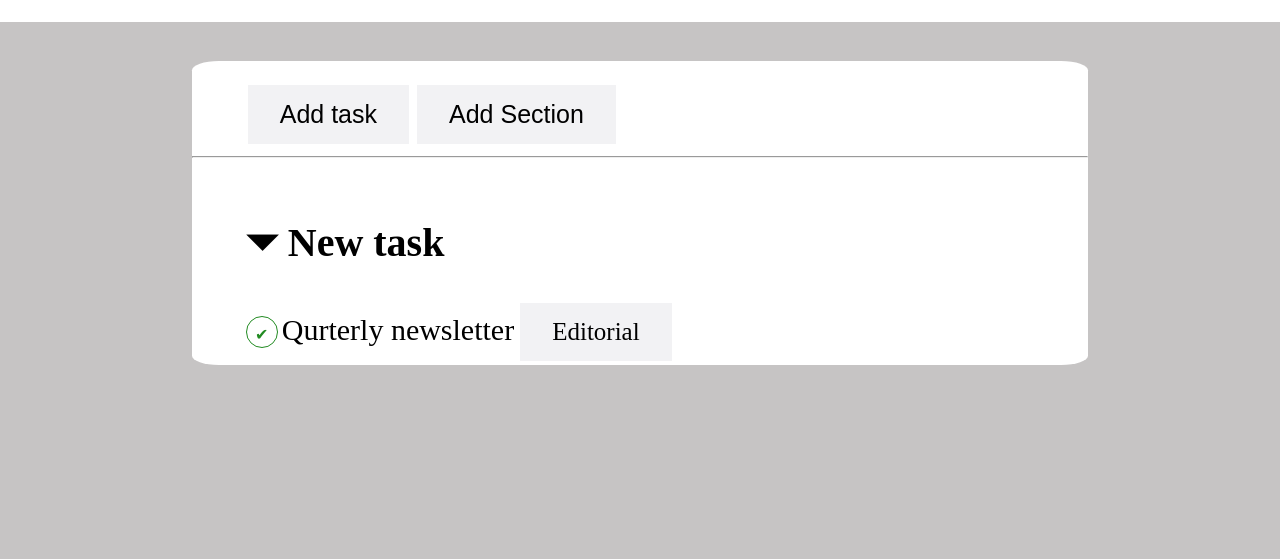
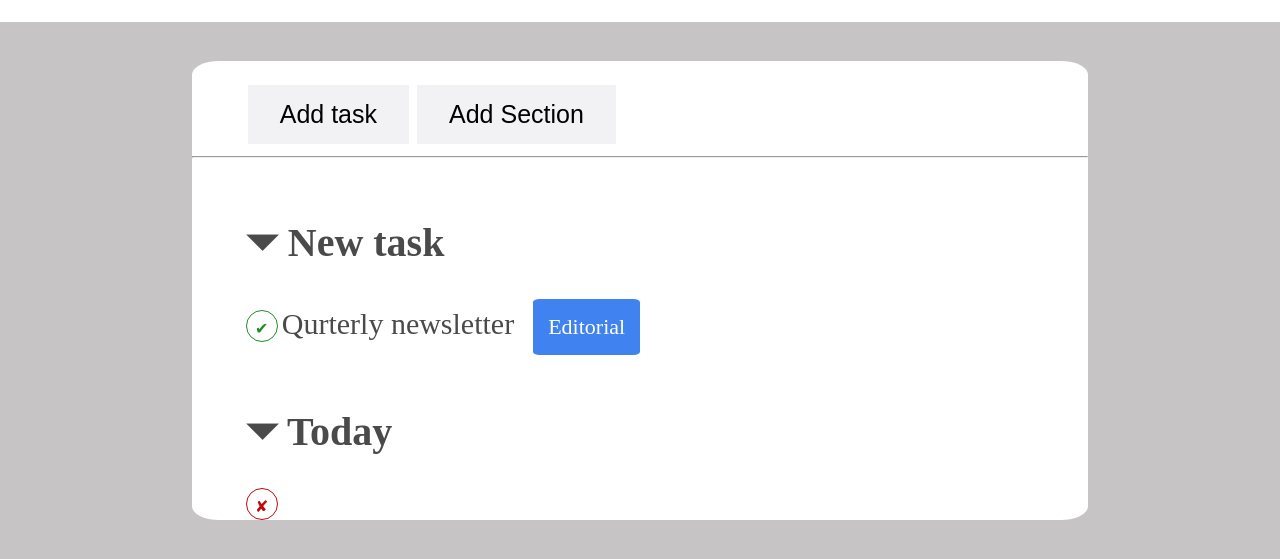
Before and after one commit to stefanomurtas/html-css-toboolist, a plain HTML site: page index.html in a window 1280 px wide. Shown: the part 113-672 px from the top of the page. Drawn offline with Linux system fonts and the light colour scheme.

Commit message:
add css simbolo2

```diff
--- a/index.html
+++ b/index.html
@@ -16,6 +16,7 @@
 <body>
     <header><img id="logo" src="/img 2/Toboolist-logo.jpg" alt="logo"></header>
     <main>
+        <!-- sezione bottoni -->
         <section>
             <div>
                 <input id="n1" class="box" type="button" value="Add task">
@@ -23,12 +24,18 @@
             </div>
         </section>
         <hr>
+<!-- sezione 1 dell' elenco -->
         <section>
             <h2>&#9207;  New task</h2>
             <div class="simbolo1">&#10004;</div>
             <div class="testo">Qurterly newsletter</div>
-            <div class="box">Editorial</div>
+            <div class="targetc">Editorial</div>
         </section>
+        <!-- sezione 2 elenco -->
+         <section>
+            <h2>&#9207; Today</h2>
+            <div class="simbolo2">&#10008;</div>
+         </section>
     </main>
 
 
--- a/style.css
+++ b/style.css
@@ -71,6 +71,7 @@ hr {
 
 h2{
     font-size: 40px;
+    color: #4a4a4a;
 
 }
 .simbolo1{
@@ -88,4 +89,31 @@ h2{
 .testo{
     display: inline-block;
     font-size:30px;
+    color: #4a4a4a;
 }
+
+
+.targetc {
+    background-color: rgb(64, 131, 240);
+    display: inline-block;
+    border:none;
+    border-radius: 6%;
+    padding: 15px 15px;
+    text-align: center;
+    font-size: 22px;
+    color:white;
+    margin-left: 15px;
+
+}
+.simbolo2{
+    display:inline-block;
+    height: 30px;
+    width: 30px;
+    border: 1px solid;
+    text-align: center;
+    line-height: 35px;
+    border-radius: 50%;
+    color: rgb(192, 8, 8);
+
+
+}
```
Also changed, not shown: 1 other file.
